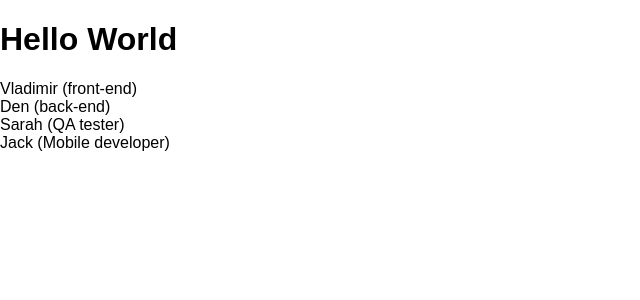
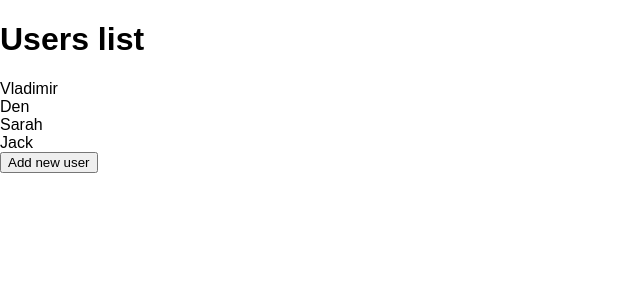
Before and after one commit to ivanovnetua/react-redux-template, a React (Create React App) app: page / in a window 1280 px wide. Shown: the top 300 px of the page, without its empty margins (0-640 px from the left). Built offline with nearby package versions, Linux system fonts and the light colour scheme.

Commit message:
Add combine reducers and slice reducers

```diff
--- a/src/App.js
+++ b/src/App.js
@@ -1,17 +1,18 @@
 import React, { Component } from 'react';
 import { Provider } from 'react-redux';
 import { createStore } from 'redux';
-import AppReducer from './reducers/main';
+import rootReducer from './reducers/root-reducer';
 import UserList from './components/user-list';
 
-let store = createStore(AppReducer);
+let store = createStore(rootReducer);
+window.store = store;
 
 class App extends Component {
   render() {
     return (
       <Provider store={ store }>
         <div className="App">
-          <h1>Hello World</h1>
+          <h1>Users list</h1>
           <UserList></UserList>
         </div>
       </Provider>
--- a/src/components/user-list.js
+++ b/src/components/user-list.js
@@ -2,19 +2,42 @@ import React, { Component}  from 'react';
 import { connect } from 'react-redux';
 
 class UserList extends Component {
+    getRandomUser() {
+        return {
+            id: Date.now(),
+            name: `user-${ Date.now() }`,
+        }
+    };
+
     render() {
+        const randomUser = this.getRandomUser();
+
         return (
-            <div className="users-list">
-                { this.props.users.map(user => {
-                    return <div key={ user.id }>{ user.name } ({user.position})</div>
-                }) }
+            <div className="user-list-component">
+                <div className="users-list">
+                    { this.props.users.map(user => {
+                        return <div key={ user.id }>{ user.name }</div>
+                    }) }
+                </div>
+                <div>
+                    <button onClick={ () => this.props.addNewUser(randomUser) }> Add new user </button>
+                </div>
             </div>
         )
      }
-}
+};
 
-export default connect((state) => {
+const mapStateToProps = (state) => {
     return {
-        users: state.users
+        users: state.addUsers.users
     }
-})(UserList);
+};
+
+const mapDispatchToProps = (dispatch) => {
+    return {
+        addNewUser: user => dispatch({ type: "ADD_NEW_USER", user })
+    }
+
+};
+
+export default connect(mapStateToProps, mapDispatchToProps)(UserList);
--- a/src/reducers/main.js
+++ b/src/reducers/add-users.js
@@ -3,26 +3,26 @@ const defaultState = {
         {
             id: 1,
             name: 'Vladimir',
-            position: 'front-end'
         },
         {
             id: 2,
             name: 'Den',
-            position: 'back-end'
         },
         {
             id: 3,
             name: 'Sarah',
-            position: 'QA tester'
         },
         {
             id: 4,
             name: 'Jack',
-            position: 'Mobile developer'
         },
     ]
 };
 
-export default function AppReducer(state = defaultState, action) {
+export default function addUsers(state = defaultState, action) {
+    if (action.type === 'ADD_NEW_USER') {
+        return { ...state, users: [...state.users, action.user] }
+    }
+
     return state
 };
--- /dev/null
+++ b/src/reducers/root-reducer.js
@@ -0,0 +1,6 @@
+import { combineReducers } from "redux";
+import addUsers from "./add-users";
+
+export default combineReducers({
+    addUsers
+});
```
